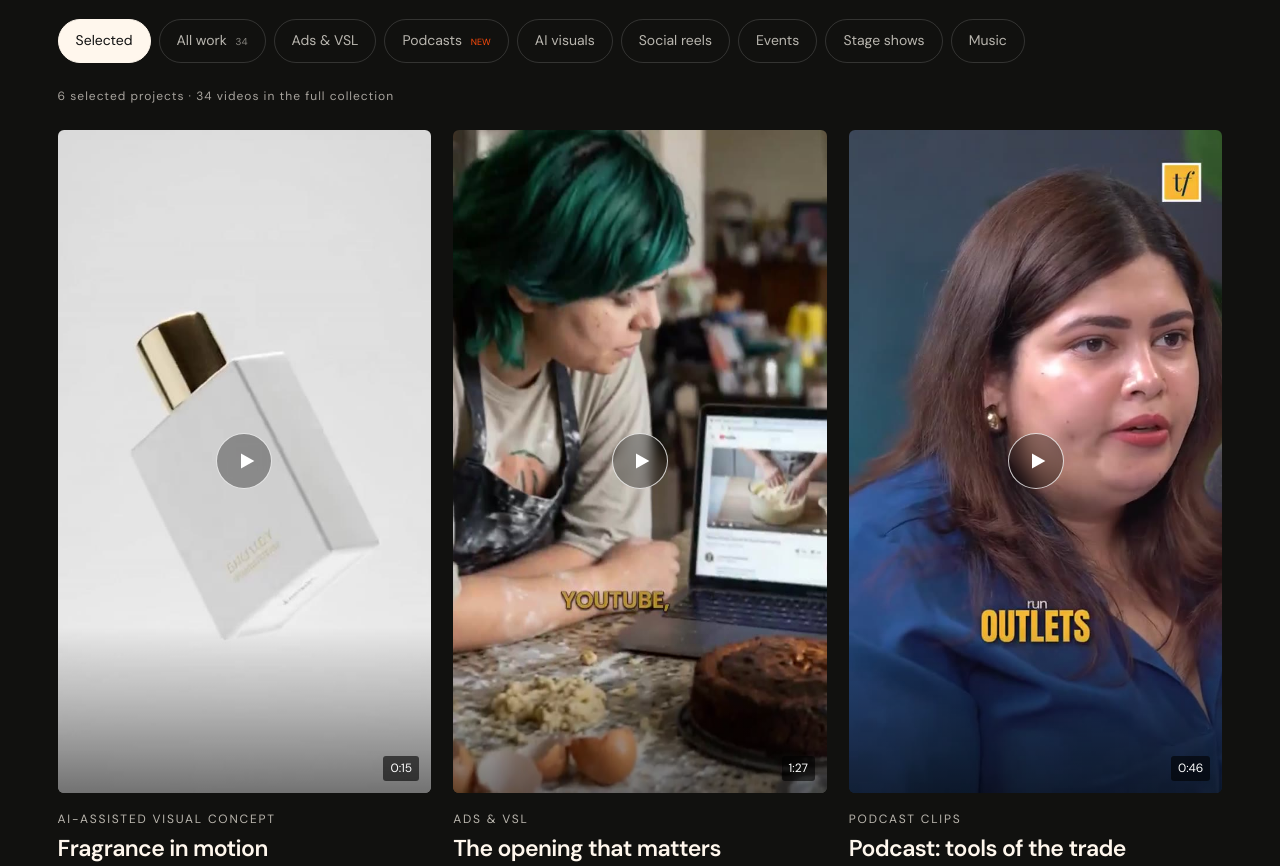
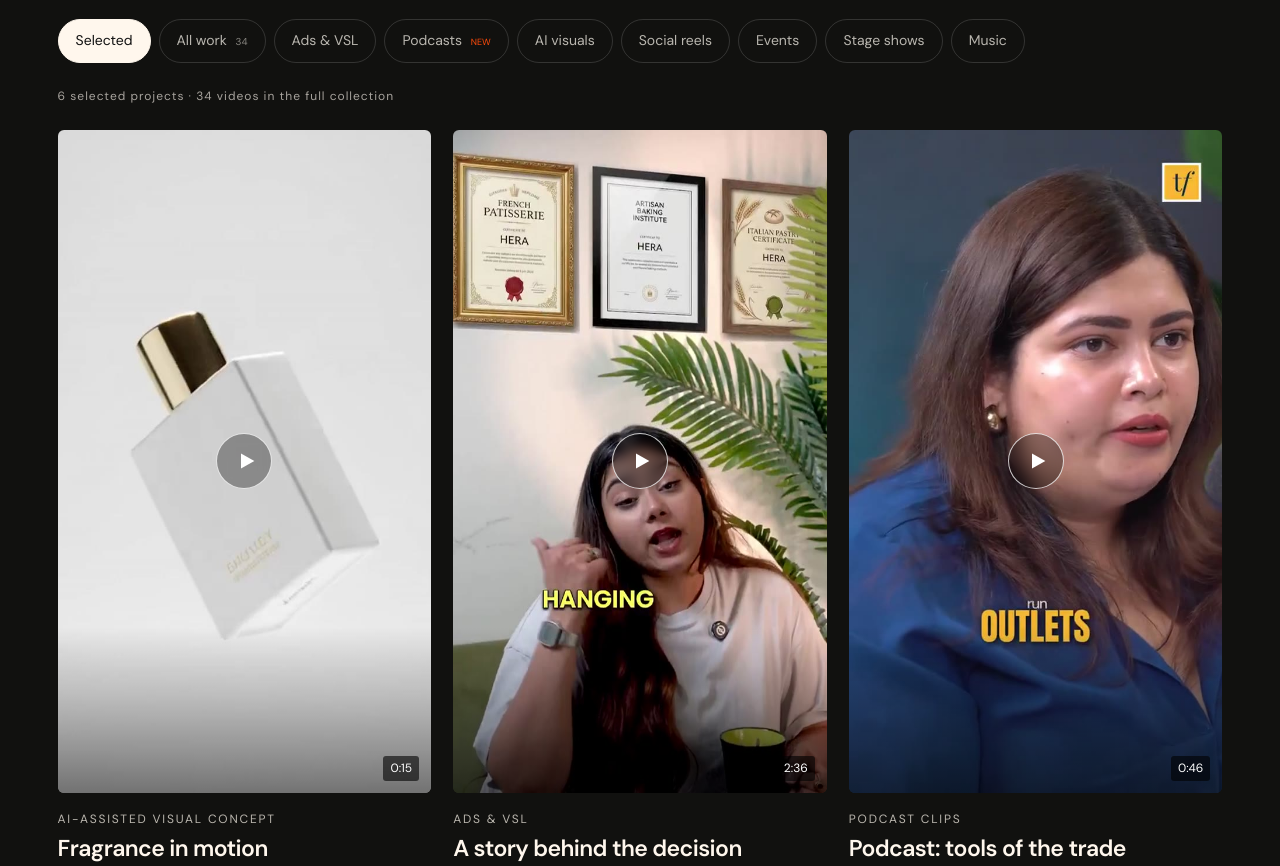
Before and after one commit to Jagjeet-Singh-editor/jagjeet-momentum, a plain HTML site: page index.html in a window 1280 px wide. Shown: the part 800-1666 px from the top of the page. Drawn offline with nearby package versions, Linux system fonts and the light colour scheme; a web font is replaced by a local one.

Commit message:
Feature the certificate interview video in Selected work

```diff
--- a/app.js
+++ b/app.js
@@ -4,7 +4,7 @@ document.querySelectorAll('#navigation a').forEach(a=>a.addEventListener('click'
 
 const portfolio=document.querySelector('#portfolio');
 const workStatus=document.querySelector('#work-status');
-const featuredIds=['ai-vedios-01','vsl-reels-for-ads-01','podcast-03','event-reels-01','ai-vedios-05','achor-reel-shoot-and-edit-06'];
+const featuredIds=['ai-vedios-01','vsl-reels-for-ads-02','podcast-03','event-reels-01','ai-vedios-05','achor-reel-shoot-and-edit-06'];
 let projects=[];
 const filters=[...document.querySelectorAll('[data-filter]')];
 const dialog=document.querySelector('#video-dialog');
--- a/index.html
+++ b/index.html
@@ -33,4 +33,4 @@
 </main>
 <footer><a class="brand" href="#home">JAGJEET SINGH<span class="brand-dot" aria-hidden="true">✳</span></a><p>Creative video. Clear business purpose.</p><div><button id="motion-toggle" aria-pressed="false">Pause motion</button><span>© 2026</span></div></footer>
 <dialog id="video-dialog" aria-labelledby="video-title"><div class="dialog-top"><span id="video-category"></span><button class="close-dialog" aria-label="Close video">Close <span aria-hidden="true">×</span></button></div><div class="player-wrap"><video id="player" controls playsinline preload="none"></video><p id="video-error" hidden>This video could not load. Please try again in a moment.</p></div><div class="dialog-copy"><h2 id="video-title"></h2><p id="video-goal"></p><p id="video-description"></p><span id="video-role"></span><a href="#contact" id="similar-project" class="button">Discuss a similar project</a></div></dialog>
-<script src="app.js?v=4" defer></script></body></html>
+<script src="app.js?v=5" defer></script></body></html>
```
